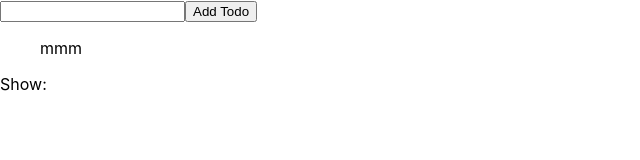
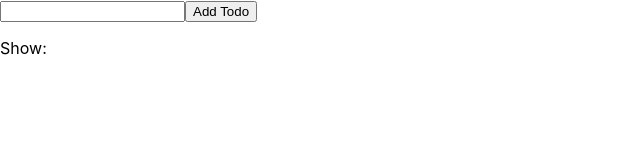
Before and after one commit to manish336514/react-redux-app, a React (Create React App) app: page / in a window 1280 px wide. Shown: the top 160 px of the page, without its empty margins (0-640 px from the left). Built offline with nearby package versions, Linux system fonts and the light colour scheme.

Commit message:
Add Item Implemented

```diff
--- a/src/containers/Todo.js
+++ b/src/containers/Todo.js
@@ -2,9 +2,8 @@ import React from "react";
 
 import PropTypes from "prop-types";
 
-const Todo = ({ onClick, completed, text }) => (
+const Todo = ({ completed, text }) => (
   <li
-    onClick={onClick}
     style={{
       textDecoration: completed ? "line-through" : "none"
     }}
@@ -14,7 +13,6 @@ const Todo = ({ onClick, completed, text }) => (
 );
 
 Todo.propTypes = {
-  onClick: PropTypes.func.isRequired,
   completed: PropTypes.bool.isRequired,
   text: PropTypes.string.isRequired
 };
--- a/src/containers/TodoList.js
+++ b/src/containers/TodoList.js
@@ -12,12 +12,12 @@ const TodoList = ({ todos }) => {
   ) : (
     <ul>
       {todos.map(
-        todo =>
-          // <Todo key={todo.id} {...todo} onClick={() => toggleTodo(todo.id)} />
+        todo => (
+          <Todo key={todo.id} {...todo} />
+        )
 
-          todo
+        //   todo.text
       )}
-      mmm
     </ul>
   );
 };
```
